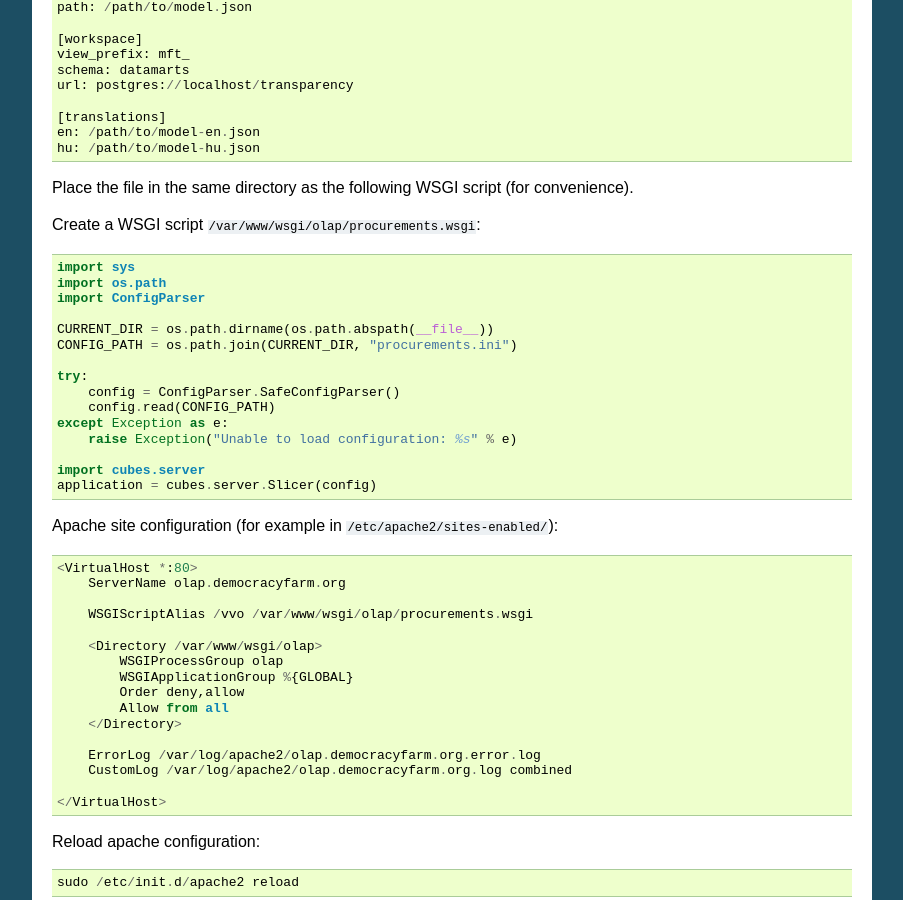
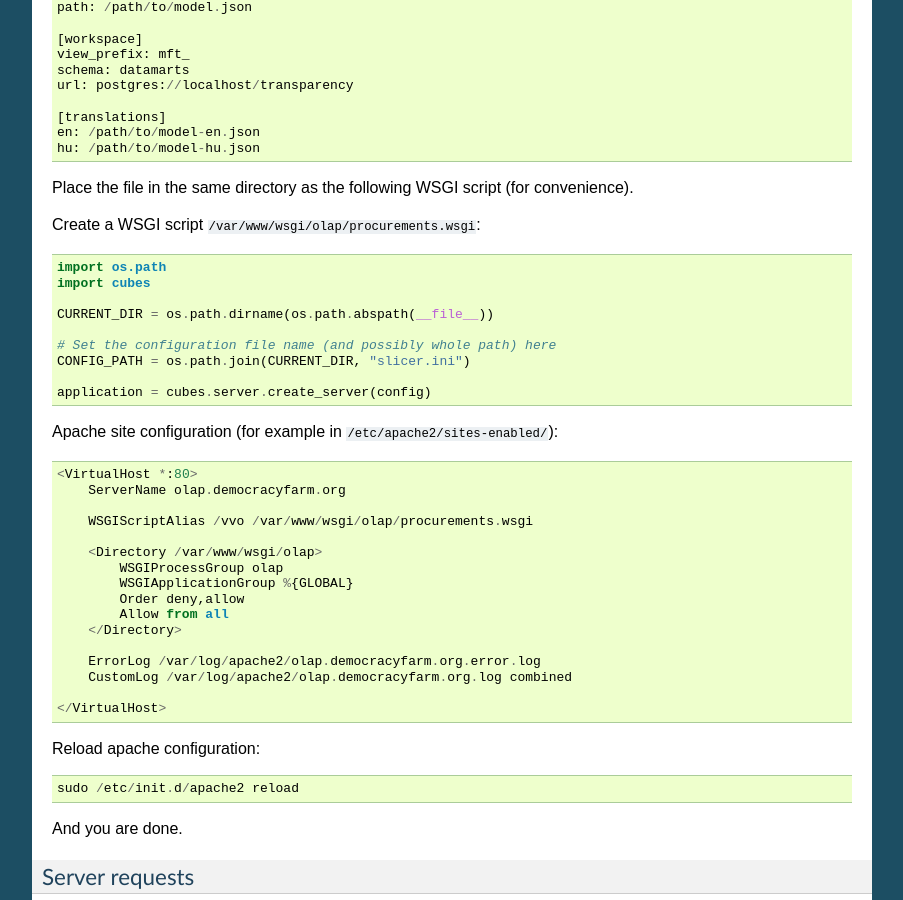
Before and after one commit to DataBrewery/cubes, a Sphinx documentation site: the page built from doc/server.rst, in a window 1280 px wide and 900 px high, scrolled down 8751 px. Shown: the whole window, without its empty margins (198-1101 px from the left). Built offline with Sphinx 7.4.7, drawn with Linux system fonts in a browser that asks for light colours.

Commit message:
added create_server() and simplify wsgi script (+doc)

```diff
--- a/cubes/__init__.py
+++ b/cubes/__init__.py
@@ -7,6 +7,7 @@ from browser import *
 from model import *
 from workspace import *
 from errors import *
+from server import *
 
 import backends
 
@@ -18,3 +19,4 @@ __all__ += common.__all__
 __all__ += browser.__all__
 __all__ += model.__all__
 __all__ += workspace.__all__
+__all__ += server.__all__
--- a/doc/server.rst
+++ b/doc/server.rst
@@ -561,21 +561,16 @@ Create a WSGI script ``/var/www/wsgi/olap/procurements.wsgi``:
 
 .. code-block:: python
 
-    import sys
     import os.path
-    import ConfigParser
+    import cubes
 
     CURRENT_DIR = os.path.dirname(os.path.abspath(__file__))
-    CONFIG_PATH = os.path.join(CURRENT_DIR, "procurements.ini")
 
-    try:
-        config = ConfigParser.SafeConfigParser()
-        config.read(CONFIG_PATH)
-    except Exception as e:
-        raise Exception("Unable to load configuration: %s" % e)
+    # Set the configuration file name (and possibly whole path) here
+    CONFIG_PATH = os.path.join(CURRENT_DIR, "slicer.ini")
 
-    import cubes.server
-    application = cubes.server.Slicer(config)
+    application = cubes.server.create_server(config)
+
 
 Apache site configuration (for example in ``/etc/apache2/sites-enabled/``)::
 
```
Also changed, not shown: 2 other files.
